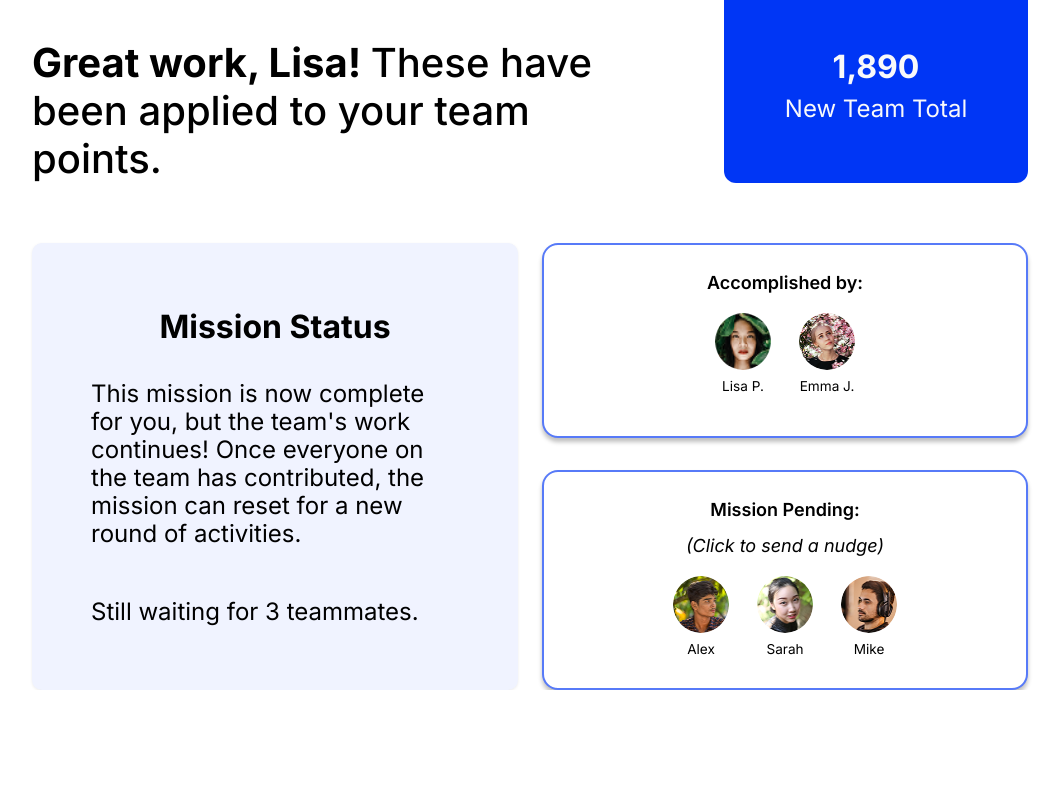
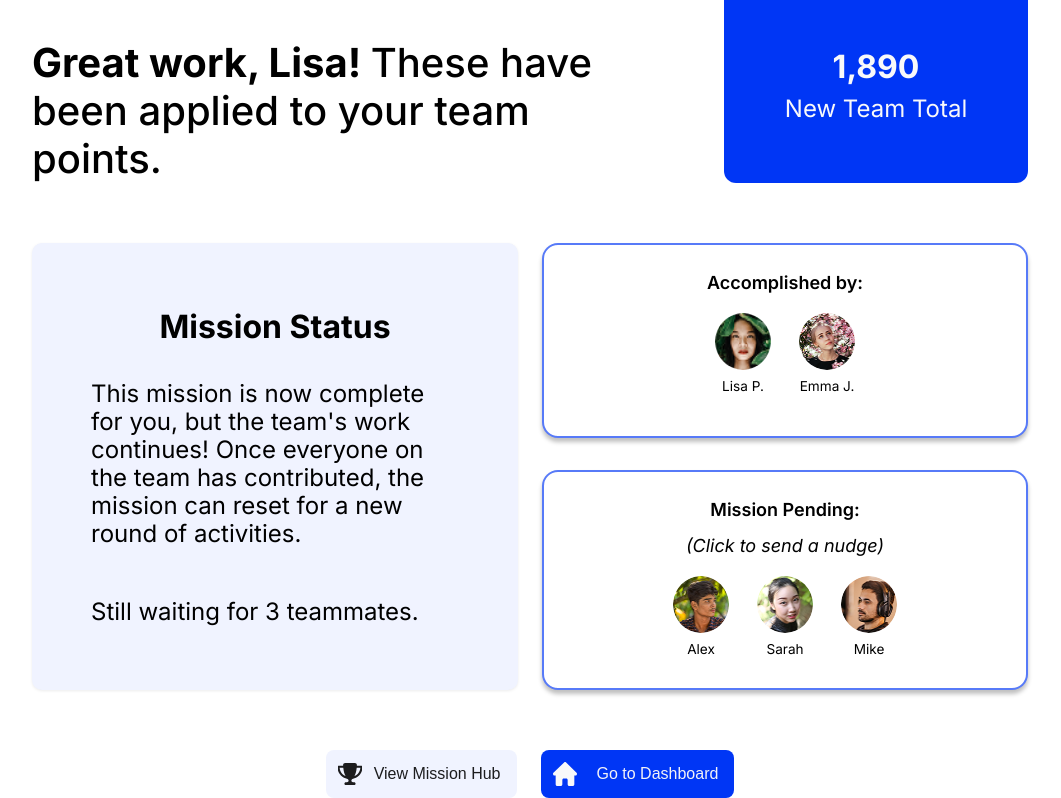
Before and after one commit to cherryontech/MissionCollective, a React (Vite) app: page /results in a window 1280 px wide. Shown: the part 287-1085 px from the top of the page, without its empty margins (110-1171 px from the left). Before the commit the page ends 977 px from the top, so only its background shows below. Built offline with nearby package versions, Linux system fonts and the light colour scheme.

Commit message:
Added results section buttons

```diff
--- a/src/Components/ResultsDisplay.jsx
+++ b/src/Components/ResultsDisplay.jsx
@@ -1,9 +1,12 @@
 import { useState } from "react";
+import { useNavigate } from "react-router-dom";
 import profile from "../assets/images/navbar/profile.png";
 import profileemma from "../assets/images/resultpage/profile-emma.png";
 import profilealex from "../assets/images/resultpage/profile-alex.png";
 import profilesarah from "../assets/images/resultpage/profile-sarah.png";
 import profilemike from "../assets/images/resultpage/profile-mike.png";
+import trophy from "../assets/icons/resultsPage/trophy.svg";
+import home from "../assets/icons/resultsPage/home.svg";
 import { ToastContainer, toast } from "react-toastify";
 import "../styles/ResultsDisplay.css";
 import "react-toastify/dist/ReactToastify.css";
@@ -35,6 +38,15 @@ export default function ResultsDisplay() {
       setNudgedTeammates((prev) => ({ ...prev, [teammate]: true }));
     }
   };
+  const navigate = useNavigate();
+
+  const handleViewMissionHub = () => {
+    navigate("/mission-hub");
+  };
+  const handleGoToDashboard = () => {
+    navigate("/dashboard");
+  };
+
   return (
     <>
       <div className="Results-grid-container">
@@ -98,6 +110,20 @@ export default function ResultsDisplay() {
             </div>
           </div>
         </div>
+        <div className="Results-Page-Buttons">
+          <div>
+            <button className="View-Mission-Hub" onClick={handleViewMissionHub}>
+              <img src={trophy} alt="trophy icon" className="Trophy-Icon" />
+              <span className="View-Mission-Hub-Text">View Mission Hub</span>
+            </button>
+          </div>
+          <div>
+            <button className="Go-to-Dashboard" onClick={handleGoToDashboard}>
+              <img src={home} alt="home icon" className="Home-Icon" />
+              <span className="Go-to-Dashboard-Text">Go to Dashboard</span>
+            </button>
+          </div>
+        </div>
         <ToastContainer
           className="toast-container"
           bodyClassName="toast-body"
--- a/src/styles/ResultsDisplay.css
+++ b/src/styles/ResultsDisplay.css
@@ -252,8 +252,9 @@ Point Earning Section
     transform: scale(1.05);
 }
 
+/* Toast */
+
 .Toastify__toast {
-    /* green */
     color: white !important;
     width: auto !important;
     padding-right: 3rem !important;
@@ -303,3 +304,75 @@ Point Earning Section
     width: 750px !important;
     max-width: 800px;
 }
+
+/* Results Section Buttons */
+
+.Results-Page-Buttons {
+    display: flex;
+    flex-direction: row;
+    align-items: center;
+    justify-content: center;
+    width: 100%;
+    margin-top: 3.75rem;
+    gap: 1.5rem;
+}
+
+.View-Mission-Hub {
+    display: flex;
+    align-items: center;
+    justify-content: center;
+    /* gap: 0.5rem; */
+
+    width: 100%;
+    max-width: 250px;
+    height: 3rem;
+    padding: 0.69rem 1rem 0.69rem 0;
+    border-radius: 0.5rem;
+    border: 0 solid #E5E7EB;
+    background: #F0F3FF;
+    cursor: pointer;
+    /* margin-top: 2rem; */
+}
+
+.View-Mission-Hub:hover {
+    background: #d0d7ff;
+}
+
+.View-Mission-Hub span {
+    color: #1C1C1E;
+    font-size: 1rem;
+    font-style: normal;
+    font-weight: 400;
+    line-height: normal;
+}
+
+.Go-to-Dashboard {
+    display: flex;
+    align-items: center;
+    justify-content: center;
+    gap: 0.5rem;
+
+    width: 100%;
+    max-width: 250px;
+    height: 3rem;
+    padding: 0.69rem 1rem 0.69rem 0;
+
+    border-radius: 0.5rem;
+    border: 0 solid #E5E7EB;
+    background: #0036F5;
+    cursor: pointer;
+    /* margin-top: 2rem; */
+}
+
+.Go-to-Dashboard:hover {
+    background: #002bb8;
+}
+
+
+.Go-to-Dashboard span {
+    color: #F2F2F7;
+    font-size: 1rem;
+    font-style: normal;
+    font-weight: 400;
+    line-height: normal;
+}
```
Also changed, not shown: src/assets/icons/resultsPage/home.svg (added), src/assets/icons/resultsPage/trophy.svg (added).
